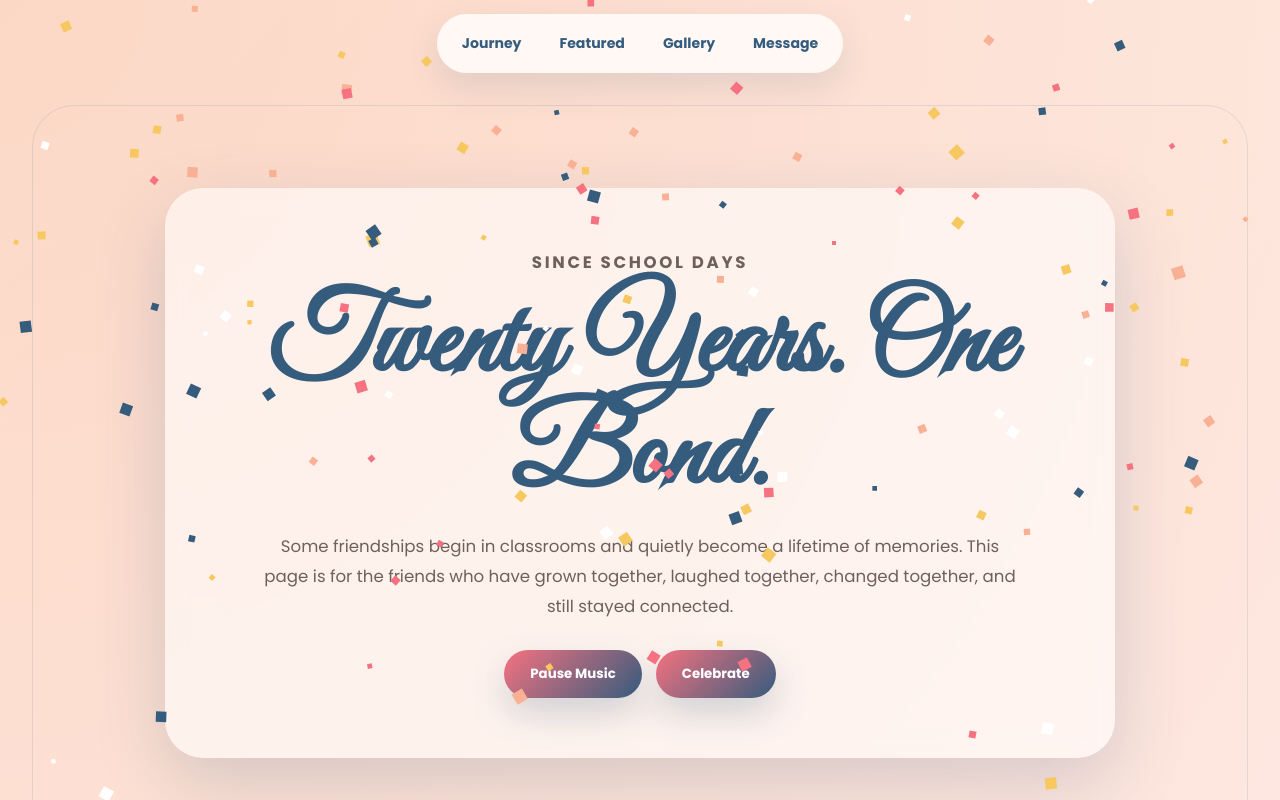
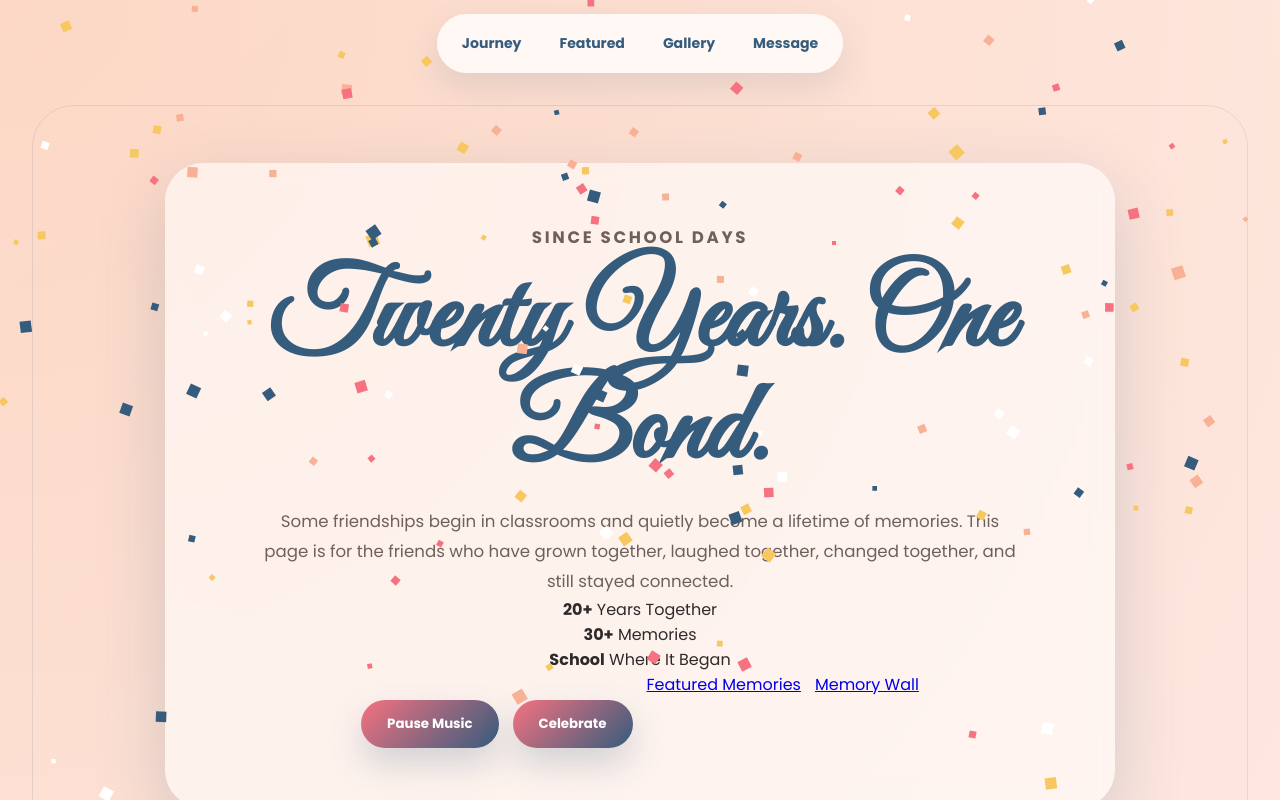
Before and after one commit to nishantmoona/friendship, a plain HTML site: page index.html in a window 1280 px wide. Both pictures are taken after a click on the button "Open the Memories". Shown: the top 800 px of the page. Drawn offline with Linux system fonts and the light colour scheme.

Commit message:
Update index.html

```diff
--- a/index.html
+++ b/index.html
@@ -59,10 +59,31 @@
           changed together, and still stayed connected.
         </p>
 
+        <div class="memory-stats">
+  <div>
+    <strong>20+</strong>
+    <span>Years Together</span>
+  </div>
+
+  <div>
+    <strong>30+</strong>
+    <span>Memories</span>
+  </div>
+
+  <div>
+    <strong>School</strong>
+    <span>Where It Began</span>
+  </div>
+</div>
+
 <div class="hero-actions">
   <button type="button" id="musicBtn">Play Music</button>
   <button type="button" id="confettiBtn">Celebrate</button>
+
+  <a href="#featured" class="hero-link">Featured Memories</a>
+  <a href="#gallerySection" class="hero-link">Memory Wall</a>
 </div>
+
       </div>
     </section>
 
@@ -203,6 +224,11 @@
   </p>
 
   <button type="button" id="backTopBtn">Back to Top</button>
+
+  <div class="designer-credit">
+    Designed by Nishant Moona
+  </div>
+
 </section>
 
   </main>
```
Lines whose indentation alone changed are shown as unchanged.
